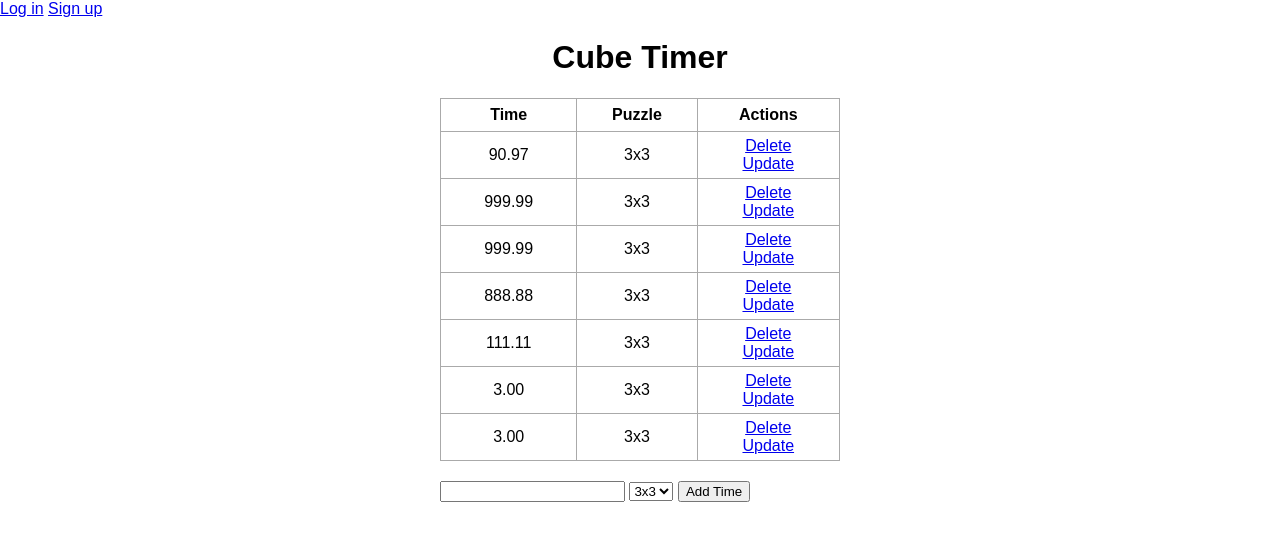
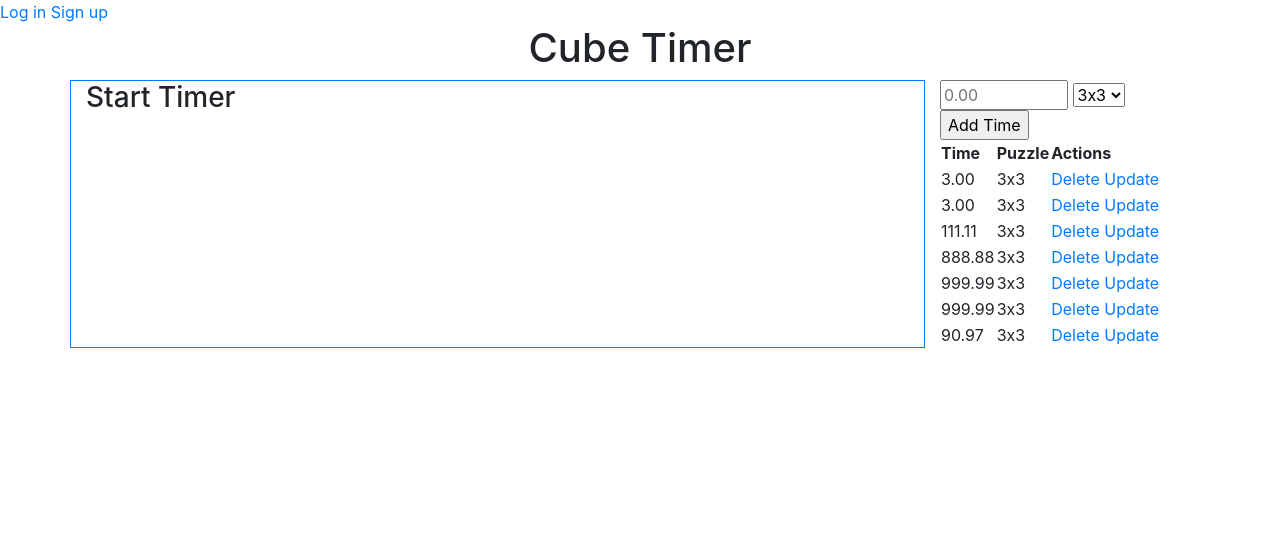
Before and after one commit to cd412/cube-timer-app, a Flask app: page / in a window 1280 px wide. Shown: the top 541 px of the page. Run offline with Flask 2, Linux system fonts and the light colour scheme; data comes from the database, SQL or seed files in the repository; both versions use the stored data as it was after the commit; some libraries are stand-ins or nearby versions.

Commit message:
Added basic bootstap theme

```diff
--- a/app.py
+++ b/app.py
@@ -46,7 +46,7 @@ def index():
             return "There was an issue manually adding the time."
     else:
         # Show page
-        times = Time.query.order_by(Time.date_entered).all()
+        times = Time.query.order_by(Time.date_entered.desc()).all()
         return render_template('index.html', times=times)
 
 @app.route('/delete/<int:id>')
--- a/static/css/main.css
+++ /dev/null
@@ -1,35 +0,0 @@
-body, html {
-    margin: 0;
-    font-family: sans-serif;
-}
-
-.content {
-    margin: 0 auto;
-    width: 400px;
-}
-
-table, td, th {
-    border: 1px solid #aaa;
-}
-
-table {
-    border-collapse: collapse;
-    width: 100%;
-}
-
-th {
-    height: 30px;
-}
-
-td {
-    text-align: center;
-    padding: 5px;
-}
-
-.form {
-    margin-top: 20px;
-}
-
-#content {
-    width: 70%;
-}
--- a/templates/base.html
+++ b/templates/base.html
@@ -5,6 +5,7 @@
     <meta name="viewport" content="width=device-width, initial-scale=1.0">
     <meta http-equiv="X-UA-Compatible" content="ie=edge">
     <link rel="stylesheet" href="{{ url_for('static', filename='css/main.css') }}">
+    <link rel="stylesheet" href="https://stackpath.bootstrapcdn.com/bootstrap/4.4.1/css/bootstrap.min.css" integrity="sha384-Vkoo8x4CGsO3+Hhxv8T/Q5PaXtkKtu6ug5TOeNV6gBiFeWPGFN9MuhOf23Q9Ifjh" crossorigin="anonymous">
     {% block head %}{% endblock %}
 </head>
 <body>
--- a/templates/index.html
+++ b/templates/index.html
@@ -5,16 +5,33 @@
 {% endblock %}
 
 {% block body %}
-<div class="header">
+<header>
     <a href='/login'>Log in</a>
     <a href='/signup'>Sign up</a>
+</header>
+
+<h1 style="text-align: center;">Cube Timer</h1>
+<div class="container">
+    <div class="row">
+        <div class="col-9 border border-primary">
+            <h3>Start Timer</h3>
         </div>
-
-<div class="content">
-    <h1 style="text-align: center;">Cube Timer</h1>
-
+        <div class="col-3">
+            <div class="form">
+                <form action="/" method="POST">
+                    <input type="number" name="value" id="value" size="5" placeholder="0.00" required name="price" min="0" max="999.99" step="0.01" pattern="^\d+(?:\.\d{1,2})?$">
+                    <!--input type="number" name="value" id="value" placeholder="0.00" step=any size=5 pattern="^\d+(?:\.\d{1,2})?$"-->
+                    <select id="puzzle" name="puzzle">
+                        <option value="3x3">3x3</option>
+                        <option value="4x4">4x4</option>
+                        <option value="5x5">5x5</option>
+                        <option value="6x6">6x6</option>
+                    </select>
+                    <input type="submit" value="Add Time">
+                </form>
+            </div>
             {% if times|length < 1 %}
-        <h4>There are no times to display.</h4>
+                <h6>There are no times to display.</h6>
             {% else %}
 
                 <table>
@@ -29,27 +46,14 @@
                             <td>{{ time.puzzle }}</td>
                             <td>
                                 <a href="/delete/{{time.id}}">Delete</a>
-                        <br>
                                 <a href="/update/{{time.id}}">Update</a>
                             </td>
                         </tr>
                     {% endfor %}
                 </table>
             {% endif %}
-    <div class="form">
-
-
-
-        <form action="/" method="POST">
-            <input type="text" name="value" id="value">
-            <select id="puzzle" name="puzzle">
-                <option value="3x3">3x3</option>
-                <option value="4x4">4x4</option>
-                <option value="5x5">5x5</option>
-                <option value="6x6">6x6</option>
-            </select>
-            <input type="submit" value="Add Time">
-        </form>
         </div>
     </div>
+
+</div>
 {% endblock %}
```
Also changed, not shown: data.db. Lines whose indentation alone changed are shown as unchanged.
